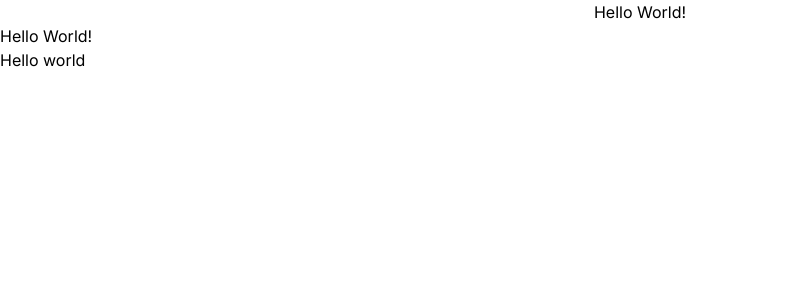
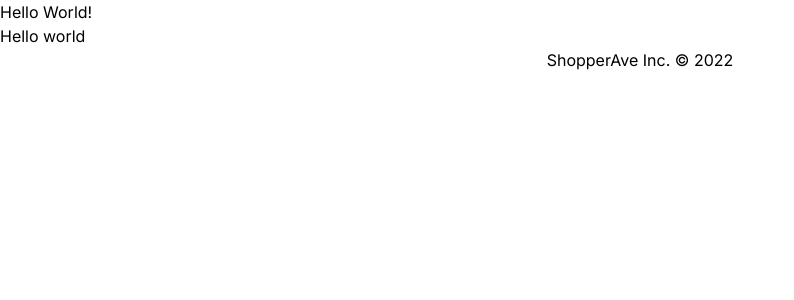
Before and after one commit to abdulsamad/shopper-ave, a Next.js app in the folder apps/client/: page / in a window 1280 px wide. Shown: the top 300 px of the page, without its empty margins (0-794 px from the left). Built offline with nearby package versions, Linux system fonts and the light colour scheme.

Commit message:
:lipstick: Added footer

```diff
--- a/apps/client/pages/_app.tsx
+++ b/apps/client/pages/_app.tsx
@@ -1,18 +1,19 @@
 import type { AppProps } from 'next/app';
 
 import Navbar from '@components/navbar';
+import Footer from '@components/footer';
 
 // Global Styles
 import '@styles/index.css';
 
-function MyApp({ Component, pageProps }: AppProps) {
+const MyApp = ({ Component, pageProps }: AppProps) => {
   return (
-    <>
-      <h1 className="text-center">Hello World!</h1>
+    <div>
       <Navbar />
       <Component {...pageProps} />
-    </>
+      <Footer />
+    </div>
   );
-}
+};
 
 export default MyApp;
--- a/apps/client/src/components/footer/index.tsx
+++ b/apps/client/src/components/footer/index.tsx
@@ -1,7 +1,9 @@
 import React from 'react';
 
-const Index = () => {
-  return <footer>Application footer</footer>;
-};
+const Index = () => (
+  <footer>
+    <h6 className="text-center">ShopperAve Inc. &copy; 2022</h6>
+  </footer>
+);
 
 export default Index;
```
